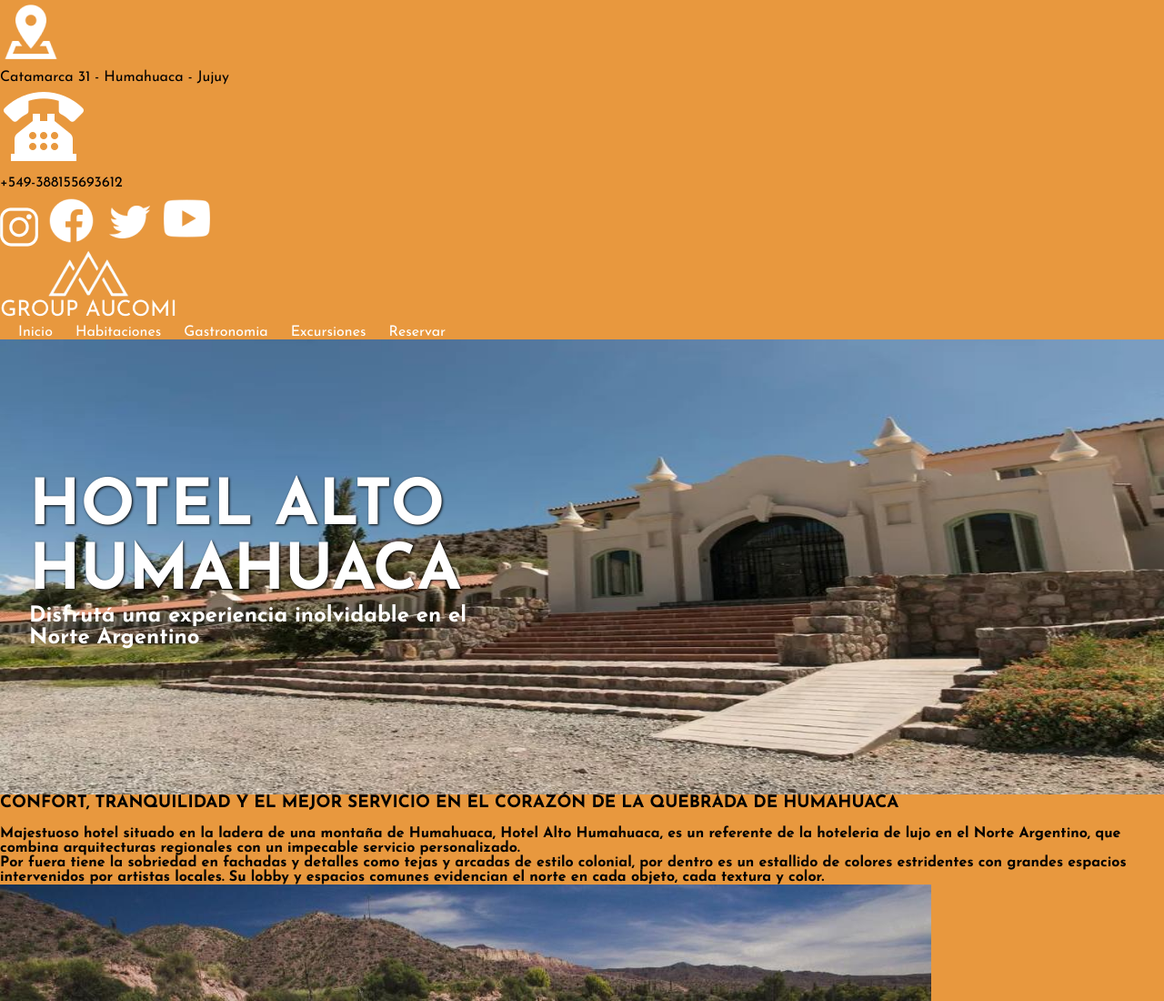
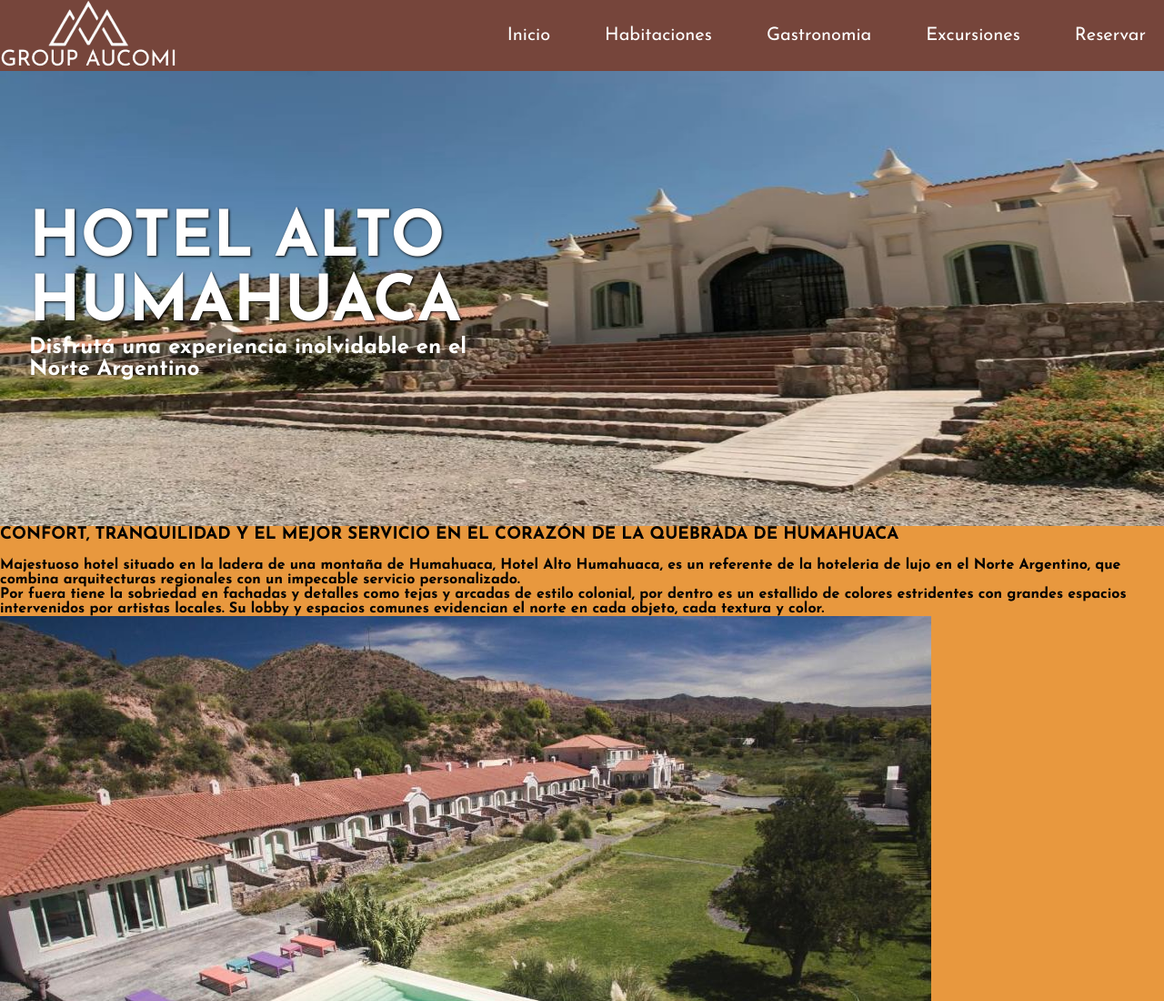
Before and after one commit to AugustoCacerees/desarrollo_web_hotel, a plain HTML site: page index.html in a window 1280 px wide. Shown: the top 1100 px of the page at 91% size. Drawn offline with Linux system fonts and the light colour scheme.

Commit message:
Change: refactored all the header

```diff
--- a/css/style.css
+++ b/css/style.css
@@ -6,18 +6,30 @@
     box-sizing: border-box;
 }
 /*------------------------------------- HEADER --------------------------------------------------*/
-.menu-nav li{
-    display: inline-block;
+header{
+    display: flex;
+    flex-direction: row;
+    flex-wrap: wrap;
+    justify-content: space-between;
+    background-color: #76453B;
+    align-items: center;
+    width: 100%;
+    position: sticky;
+    top: 0;
+}
+
+.menu-nav{
+    display: flex;
+    list-style: none;
+    gap: 3.75rem;
+    margin-right: 1.25rem;
+    font-size: 1.25rem;
 }
 
 .menu-nav li a{
-    margin-left: 1.25rem;
-    list-style: none;
+    text-decoration: none;
     color: white;
-    text-decoration: none;
 }
-
-
 
 
 /*------------------------------------- MAIN --------------------------------------------------*/
--- a/index.html
+++ b/index.html
@@ -9,26 +9,7 @@
     <body>
         <!------------------------------------- HEADER -------------------------------------------------->
         <header>
-            <section>
-                <div>
-                    <img src="./assets/img/iconos/address.png" alt="">
-                    <p>Catamarca 31 - Humahuaca - Jujuy</p>
-                </div>
-                <div>
-                    <img src="./assets/img/iconos/phone.png" alt="">
-                    <p>+549-388155693612</p>
-                </div>
-                <div>
-                    <img src="./assets/img/iconos/instagram.png" alt="">
-                    <img src="./assets/img/iconos/facebook.png" alt="">
-                    <img src="./assets/img/iconos/twitter.png" alt="">
-                    <img src="./assets/img/iconos/youtube.png" alt="">
-                </div>
-            </section>
-            <section>
-                <div>
             <img src="./assets/img/iconos/logo-aucomi.png" alt="">
-                </div>
             <nav>
                 <ul class="menu-nav">
                     <li><a href="#">Inicio</a></li>
@@ -38,7 +19,6 @@
                     <li><a href="./pages/reservar.html">Reservar</a></li>
                 </ul>
             </nav>
-            </section>
         </header>
 
         <!--------------------------------------- MAIN --------------------------------------------------->
```
Lines whose indentation alone changed are shown as unchanged.
